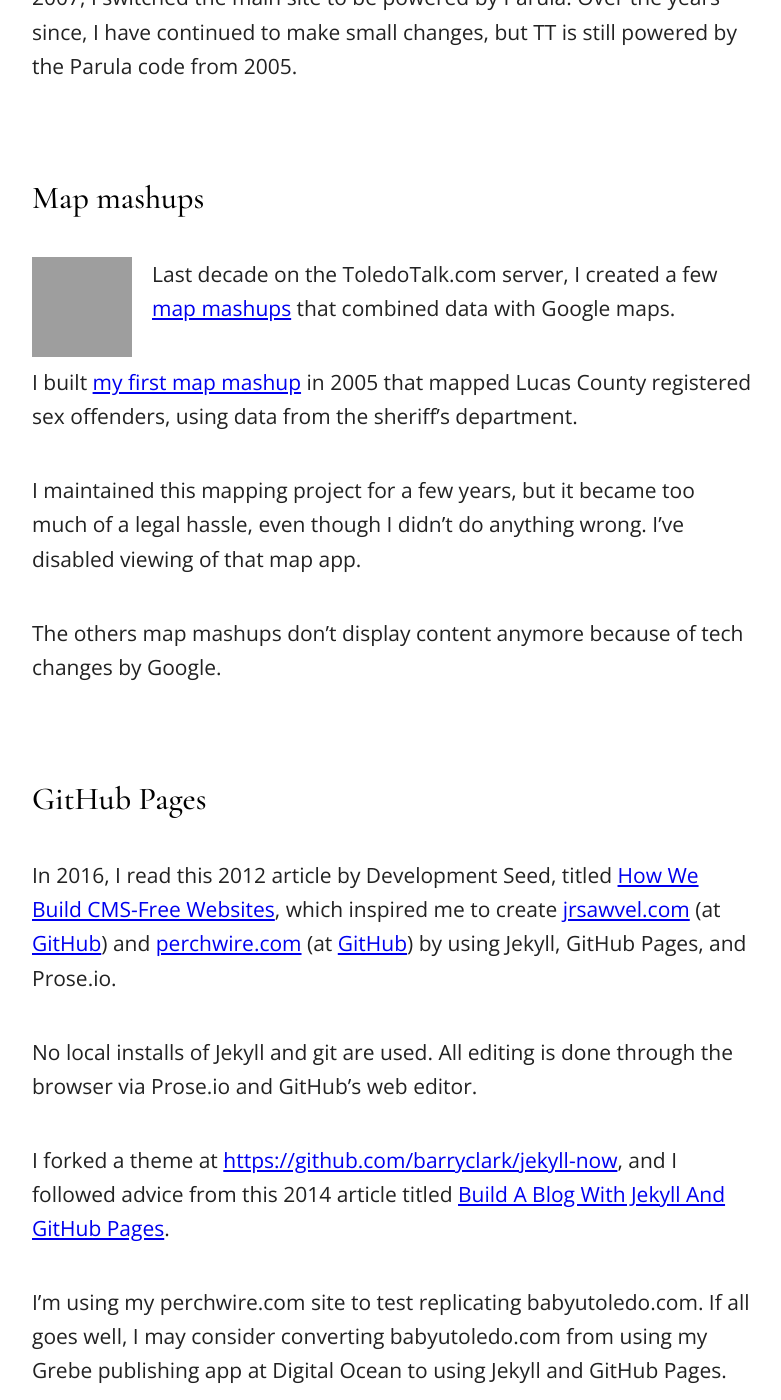
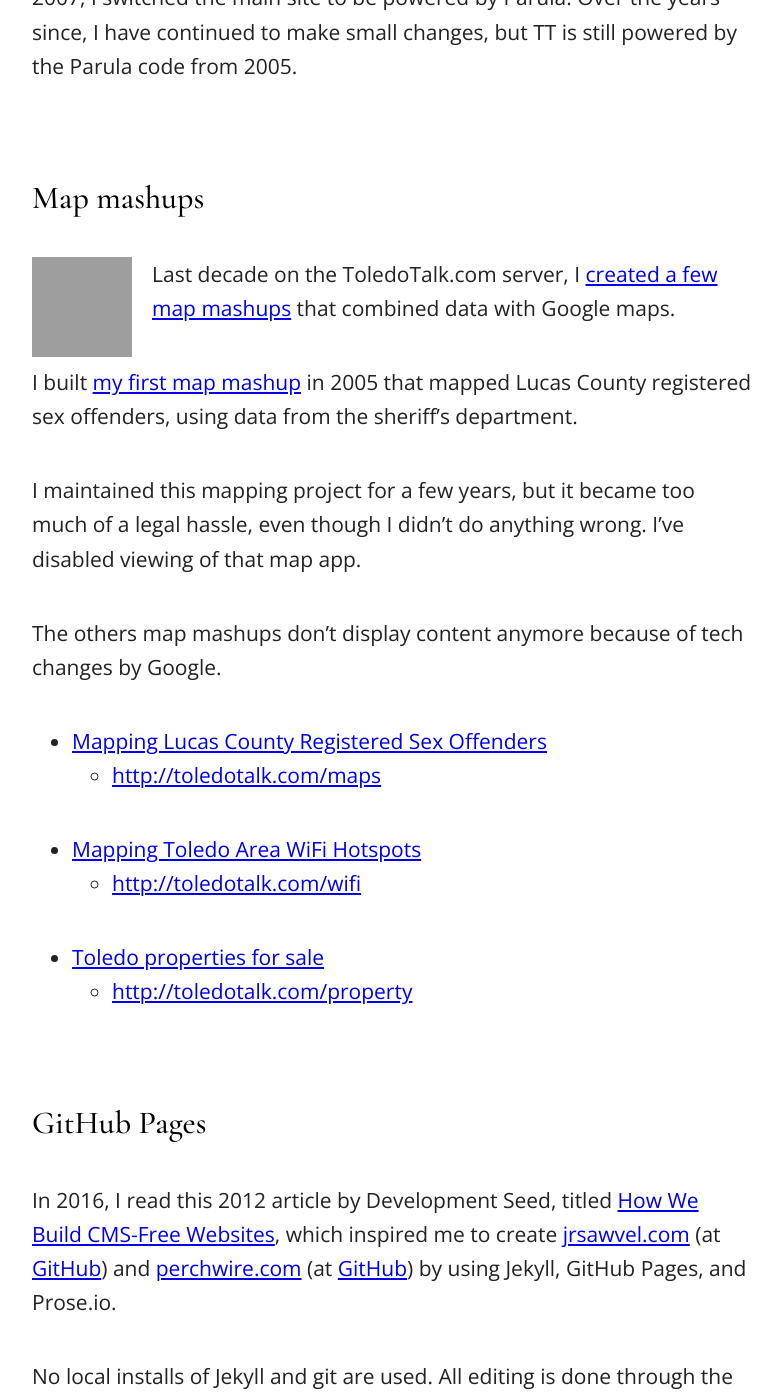
Before and after one commit to jrsawvel/jrsawvel.github.io, a Jekyll site: the page built from _posts/2016-09-20-projects.md, in a window 1280 px wide and 1400 px high, scrolled down 8659 px, cut to the strip 0-1400 px from the top of the window. Shown: the whole strip, without its empty margins (248-1029 px from the left). Built offline with Jekyll 4.4.1, drawn with Linux system fonts in a browser that asks for light colours; grey boxes are pictures that could not be loaded.

Commit message:
Update 2016-09-20-projects.md

```diff
--- a/_posts/2016-09-20-projects.md
+++ b/_posts/2016-09-20-projects.md
@@ -167,13 +167,20 @@
 
 ### Map mashups
 
-<p markdown="1" style="clear:both;"><img class="largescreens" style="float:left;padding-right:20px;width:100px;height:100px"  src="https://c2.staticflickr.com/8/7475/28405781546_d97c6dcdfb_q.jpg" />   Last decade on the ToledoTalk.com server, I created a few [map mashups](http://toledotalk.com/cgi-bin/tt.pl/article/2114/Lewiki_Mashups) that combined data with Google maps.</p>
+<p markdown="1" style="clear:both;"><img class="largescreens" style="float:left;padding-right:20px;width:100px;height:100px"  src="https://c2.staticflickr.com/8/7475/28405781546_d97c6dcdfb_q.jpg" />   Last decade on the ToledoTalk.com server, I [created a few map mashups](http://toledotalk.com/cgi-bin/tt.pl/article/2114/Lewiki_Mashups) that combined data with Google maps.</p>
 
 I built [my first map mashup](http://www.toledotalk.com/cgi-bin/comments.pl/21/1376) in 2005 that mapped Lucas County registered sex offenders, using data from the sheriff's department.
 
 I maintained this mapping project for a few years, but it became too much of a legal hassle, even though I didn't do anything wrong. I've disabled viewing of that map app.
 
 The others map mashups don't display content anymore because of tech changes by Google.
+
+* [Mapping Lucas County Registered Sex Offenders](http://toledotalk.com/cgi-bin/tt.pl/article/290/Mapping_Lucas_County_Registered_Sex_Offenders)
+  *  <http://toledotalk.com/maps>
+* [Mapping Toledo Area WiFi Hotspots](http://toledotalk.com/cgi-bin/tt.pl/article/291/Mapping_Toledo_Area_WiFi_Hotspots)
+  *  <http://toledotalk.com/wifi>
+* [Toledo properties for sale](http://toledotalk.com/cgi-bin/tt.pl/article/1638/Toledo_properties_for_sale)
+  *  <http://toledotalk.com/property>
 
 
 
```
